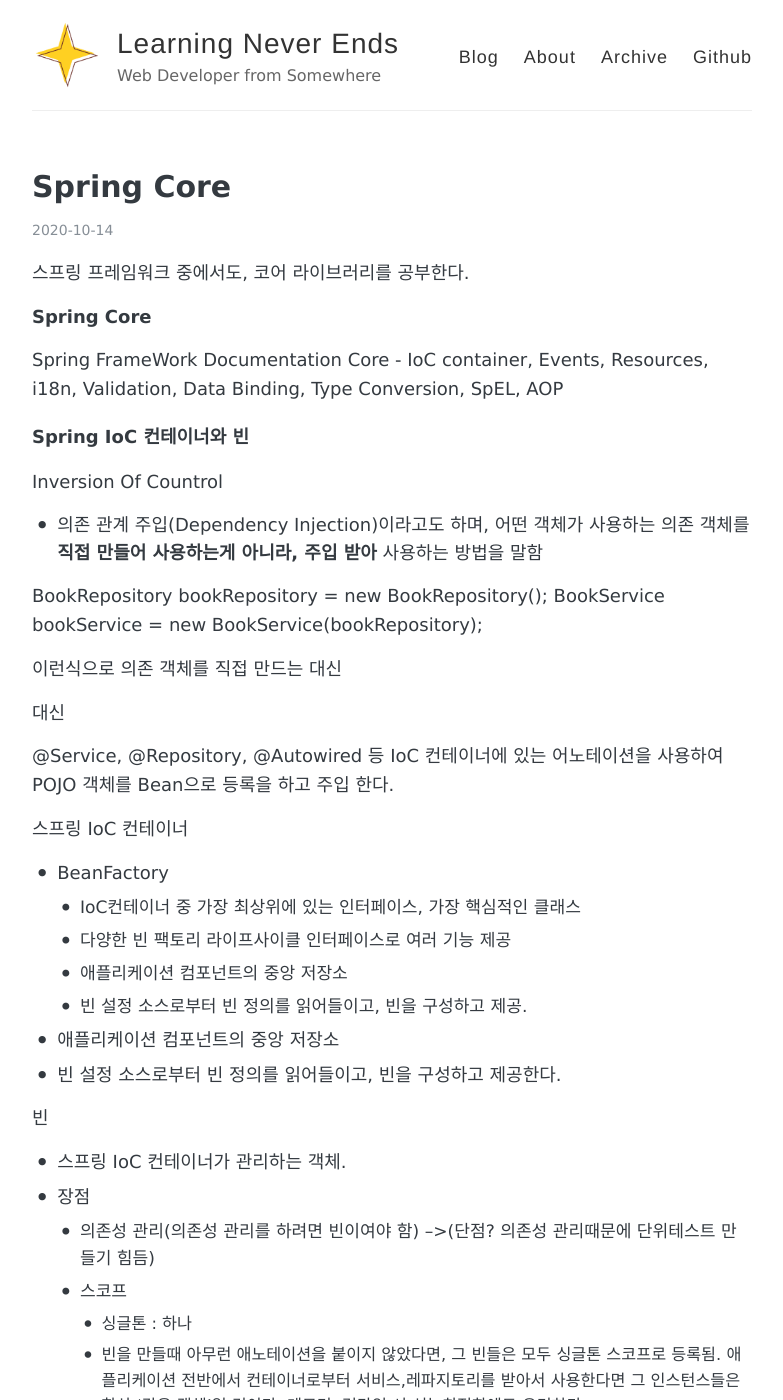
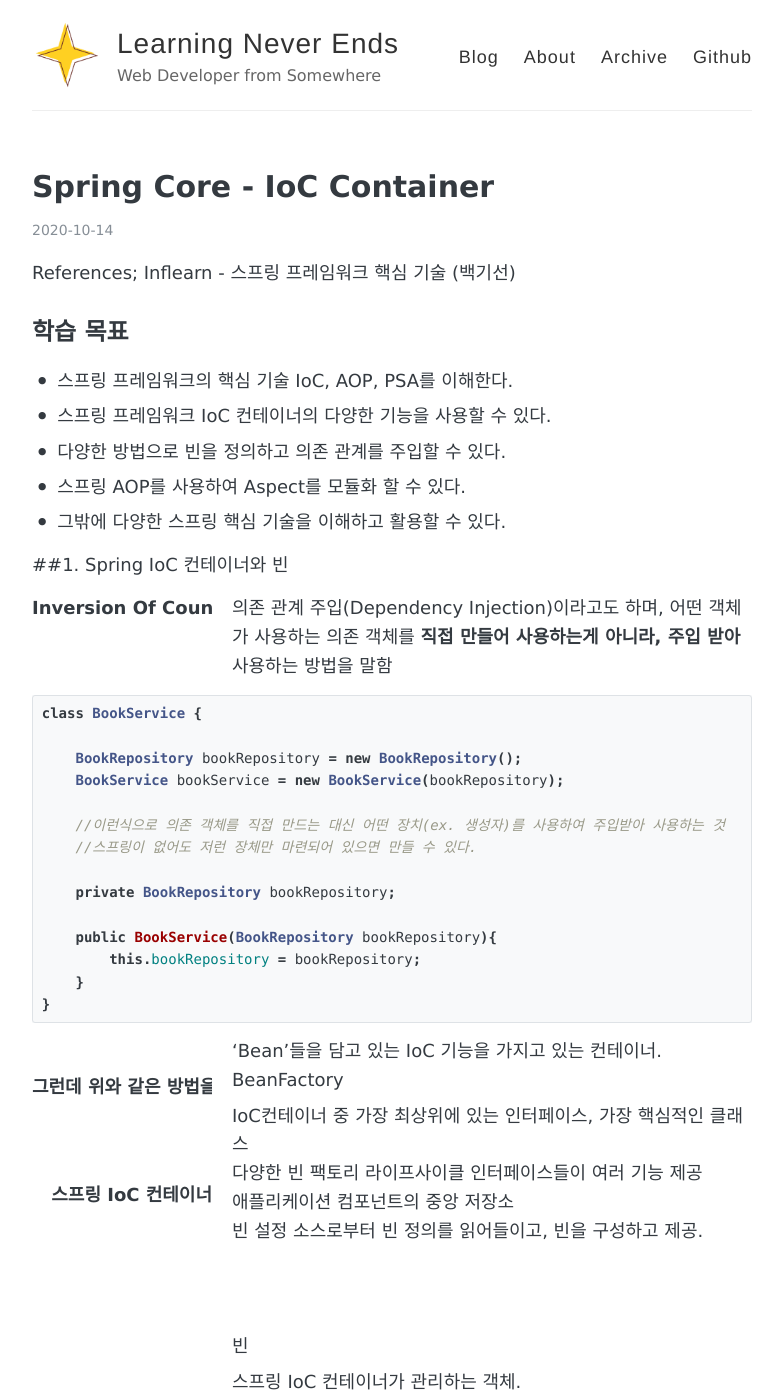
Before and after one commit to ellie1027/hb_9, a Jekyll site: the page built from _posts/2020-10-14-springcore.md, in a window 1280 px wide and 1400 px high. Shown: the whole window, without its empty margins (248-1031 px from the left). Built offline with Jekyll 4.4.1, drawn with Linux system fonts in a browser that asks for light colours; our own code applies the rules of GitHub Pages for plain Markdown files; comment, search, counter and statistics services are not loaded.

Commit message:
포스트 업데이트

````diff
--- a/_posts/2020-10-14-springcore.md
+++ b/_posts/2020-10-14-springcore.md
@@ -1,44 +1,58 @@
 ---
-title: "Spring Core"
+title: "Spring Core - IoC Container"
 date: 2020-10-14
 categories: spring
 ---
 
+References; Inflearn - 스프링 프레임워크 핵심 기술 (백기선)
 
-스프링 프레임워크 중에서도, 코어 라이브러리를 공부한다.
-
-<b>Spring Core</b>
-
-Spring FrameWork Documentation
-Core - IoC container, Events, Resources, i18n, Validation, Data Binding, Type Conversion, SpEL, AOP
+## 학습 목표
+* 스프링 프레임워크의 핵심 기술 IoC, AOP, PSA를 이해한다.
+* 스프링 프레임워크 IoC 컨테이너의 다양한 기능을 사용할 수 있다.
+* 다양한 방법으로 빈을 정의하고 의존 관계를 주입할 수 있다.
+* 스프링 AOP를 사용하여 Aspect를 모듈화 할 수 있다.
+* 그밖에 다양한 스프링 핵심 기술을 이해하고 활용할 수 있다.
 
 
-##### Spring IoC 컨테이너와 빈 #####
+##1. Spring IoC 컨테이너와 빈
 
 Inversion Of Countrol
-- 의존 관계 주입(Dependency Injection)이라고도 하며, 어떤 객체가 사용하는 의존 객체를 **직접 만들어 사용하는게 아니라, 주입 받아** 사용하는 방법을 말함
+: 의존 관계 주입(Dependency Injection)이라고도 하며, 어떤 객체가 사용하는 의존 객체를 **직접 만들어 사용하는게 아니라, 주입 받아** 사용하는 방법을 말함
 
-BookRepository bookRepository = new BookRepository();
-BookService bookService = new BookService(bookRepository);
+```java
+class BookService {
 
-이런식으로 의존 객체를 직접 만드는 대신
+    BookRepository bookRepository = new BookRepository();
+    BookService bookService = new BookService(bookRepository);
 
-대신
+    //이런식으로 의존 객체를 직접 만드는 대신 어떤 장치(ex. 생성자)를 사용하여 주입받아 사용하는 것
+    //스프링이 없어도 저런 장체만 마련되어 있으면 만들 수 있다.
 
-@Service, @Repository, @Autowired 등 IoC 컨테이너에 있는 어노테이션을 사용하여 POJO 객체를 Bean으로 등록을 하고 주입 한다.
+    private BookRepository bookRepository;
 
+    public BookService(BookRepository bookRepository){
+        this.bookRepository = bookRepository;
+    }
+}
+```
+<br>
+그런데 위와 같은 방법을 사용하지 않고, IoC 컨테이너를 사용하는 이유는 스프링 초기부터 여러 개발자들의 논의와 노하우가 쌓인 결과로 만들어진 프레임워크이기 때문이다.
+<br>
+<br>
 스프링 IoC 컨테이너
-- BeanFactory
-  * IoC컨테이너 중 가장 최상위에 있는 인터페이스, 가장 핵심적인 클래스
-  * 다양한 빈 팩토리 라이프사이클 인터페이스로 여러 기능 제공
-  * 애플리케이션 컴포넌트의 중앙 저장소
-  * 빈 설정 소스로부터 빈 정의를 읽어들이고, 빈을 구성하고 제공.
-- 애플리케이션 컴포넌트의 중앙 저장소
-- 빈 설정 소스로부터 빈 정의를 읽어들이고, 빈을 구성하고 제공한다.
+: 'Bean'들을 담고 있는 IoC 기능을 가지고 있는 컨테이너.
+<br>
+BeanFactory
+: IoC컨테이너 중 가장 최상위에 있는 인터페이스, 가장 핵심적인 클래스<br>
+  다양한 빈 팩토리 라이프사이클 인터페이스들이 여러 기능 제공<br>
+  애플리케이션 컴포넌트의 중앙 저장소<br>
+  빈 설정 소스로부터 빈 정의를 읽어들이고, 빈을 구성하고 제공.<br>
+<br>
+<br>
+빈<br>
+: 스프링 IoC 컨테이너가 관리하는 객체.<br>
 
-빈
-- 스프링 IoC 컨테이너가 관리하는 객체.
-- 장점
+* 장점<br>
   * 의존성 관리(의존성 관리를 하려면 빈이여야 함) -->(단점? 의존성 관리때문에 단위테스트 만들기 힘듬)
   * 스코프
     * 싱글톤 : 하나
````
